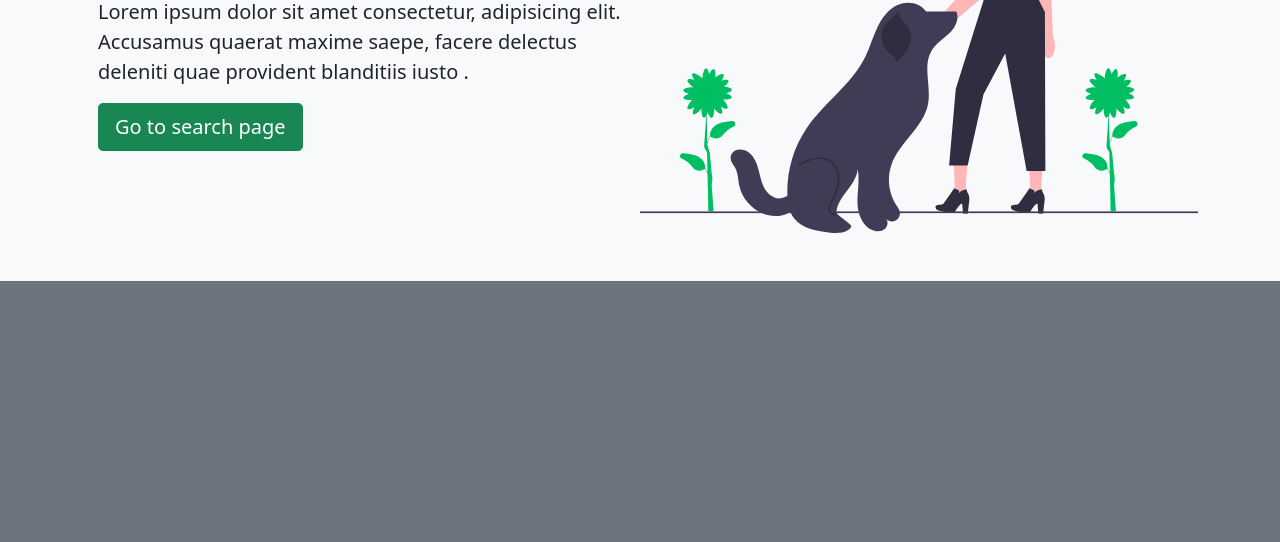
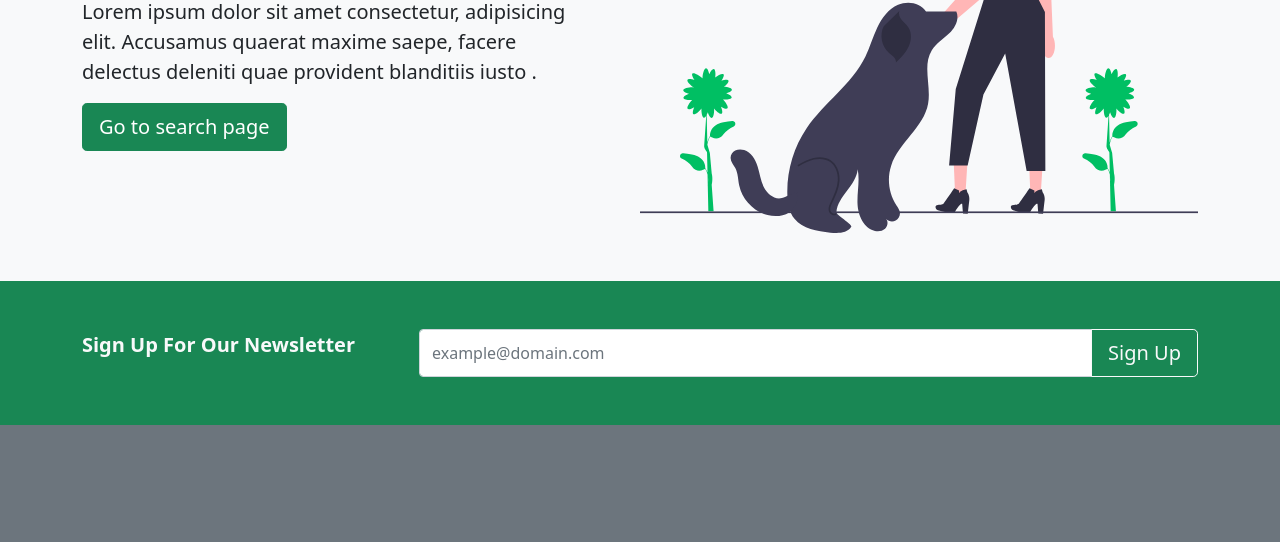
Before and after one commit to mehrdad-rdn/AnimalZ-multipage-with-node, a website: page public/index.html in a window 1280 px wide. Shown: the part 258-800 px from the top of the page. Drawn offline with nearby package versions, Linux system fonts and the light colour scheme.

Commit message:
create newsletter sign up section

```diff
--- a/public/index.html
+++ b/public/index.html
@@ -38,13 +38,28 @@
     <!-- showcasse -->
     <section class="bg-light">
         <div class="container-lg py-5 ">
-            <div class="d-flex flex-wrap flex-md-nowrap align-items-center justify-content-center user-select-none">
-                <div class="p-3 text-center text-md-start">
+            <div class="d-flex flex-wrap flex-md-nowrap align-items-center justify-content-center  justify-content-md-between user-select-none">
+                <div class="pe-5 text-center text-md-start">
                     <h1>Find your favorite <span class="text-success">animal</span></h1>
                     <p class="lead my-3">Lorem ipsum dolor sit amet consectetur, adipisicing elit. Accusamus quaerat maxime saepe, facere delectus deleniti quae provident blanditiis iusto .</p>
                     <button class="btn btn-success btn-lg"> Go to search page</button>
                 </div>
                 <img src="./showcasseImage.svg" alt="good doggy" class="img-fluid  w-50 d-none d-sm-block ">
+            </div>
+        </div>
+    </section>
+
+    <!-- newsletter -->
+    <section class="bg-success">
+        <div class="container-lg ">
+            <div class=" text-light d-flex align-items-center justify-content-center justify-content-md-between flex-wrap flex-md-nowrap py-5">
+                <div>
+                    <p class=" lead fw-bold text-nowrap pe-md-3">Sign Up For Our Newsletter</p>
+                </div>
+                <div class="input-group ps-md-5">
+                    <input type="text" class="form-control" placeholder="example@domain.com">
+                    <button class="btn btn-outline-light btn-lg">Sign Up</button>
+                </div>
             </div>
         </div>
     </section>
```
